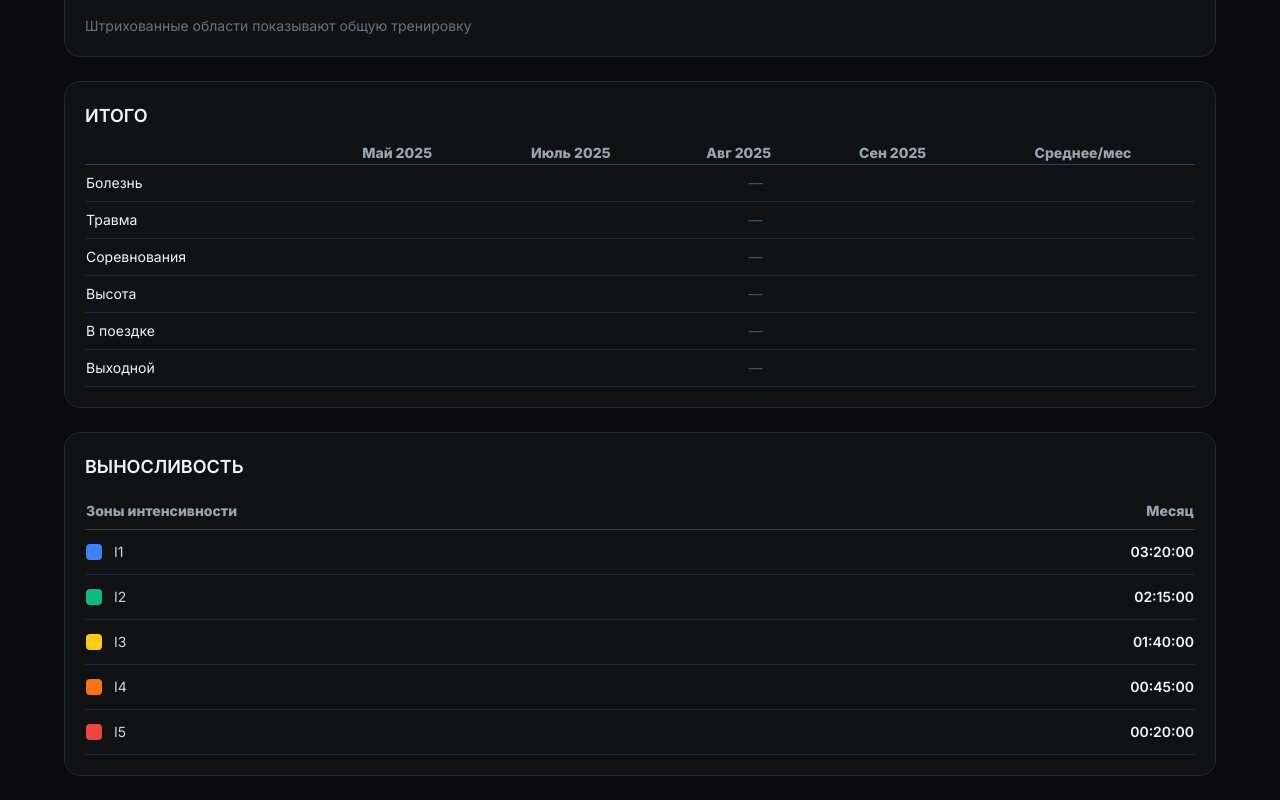
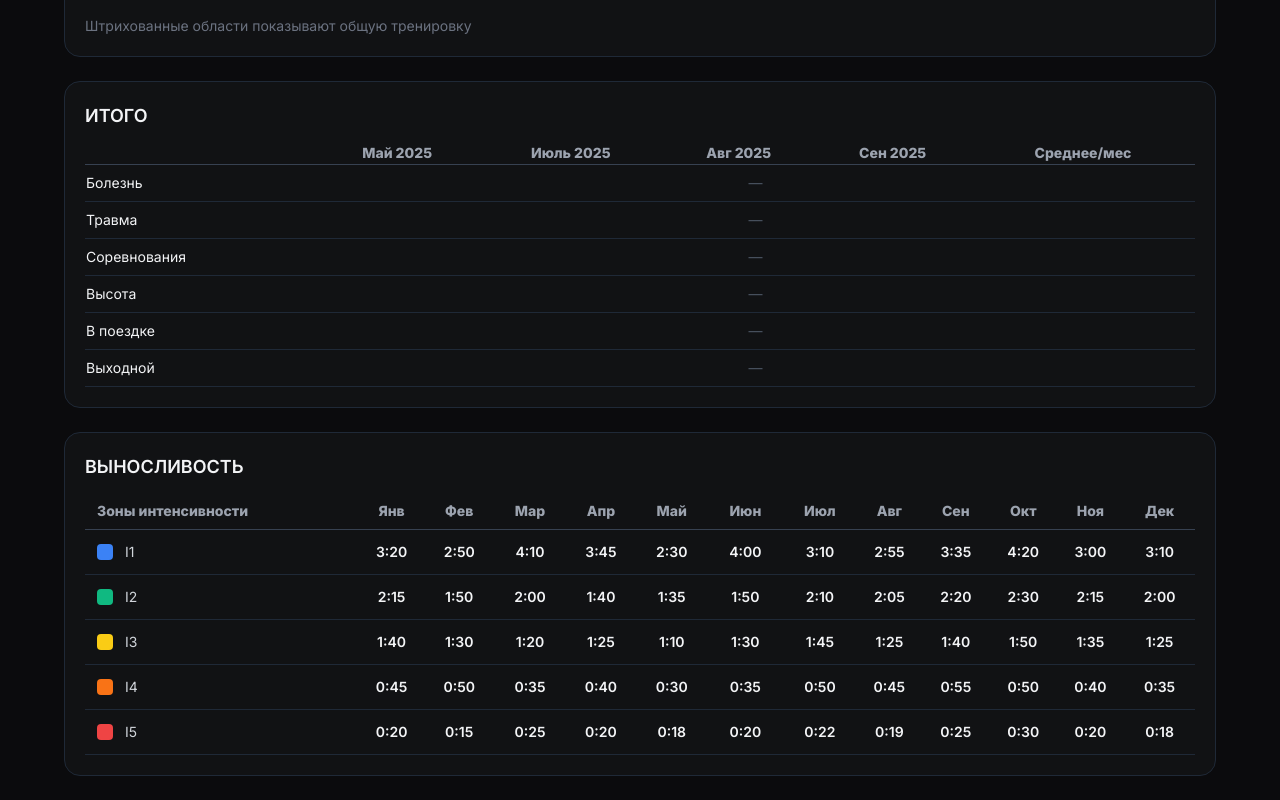
Before and after one commit to mbaliabin/dagbook-test, a React (Vite) app in the folder fasx-frontend/: page /statistics in a window 1280 px wide. Shown: the part 492-1292 px from the top of the page. Built offline with nearby package versions, Linux system fonts and the light colour scheme.

Commit message:
Доработка StatisticsPage.tsx 2

```diff
--- a/fasx-frontend/src/pages/StatisticsPage.tsx
+++ b/fasx-frontend/src/pages/StatisticsPage.tsx
@@ -134,39 +134,48 @@ export default function StatisticsPage() {
           </div>
         </div>
 
-        {/* ВЫНОСЛИВОСТЬ */}
+        {/* ВЫНОСЛИВОСТЬ (12 месяцев) */}
         <div className="bg-[#111214] p-5 rounded-2xl border border-gray-800">
           <h2 className="text-lg font-semibold mb-3">ВЫНОСЛИВОСТЬ</h2>
           <div className="overflow-x-auto">
-            <table className="w-full text-sm">
+            <table className="w-full text-sm text-gray-300 border-collapse">
               <thead className="text-gray-400 border-b border-gray-700">
                 <tr>
-                  <th className="text-left py-2">Зоны интенсивности</th>
-                  <th className="text-right py-2">Месяц</th>
+                  <th className="text-left py-2 px-3">Зоны интенсивности</th>
+                  {[
+                    "Янв", "Фев", "Мар", "Апр", "Май", "Июн",
+                    "Июл", "Авг", "Сен", "Окт", "Ноя", "Дек"
+                  ].map((month) => (
+                    <th key={month} className="py-2 px-2 text-center">
+                      {month}
+                    </th>
+                  ))}
                 </tr>
               </thead>
               <tbody>
                 {[
-                  { zone: "I1", time: "03:20:00", color: "#3b82f6" },
-                  { zone: "I2", time: "02:15:00", color: "#10b981" },
-                  { zone: "I3", time: "01:40:00", color: "#facc15" },
-                  { zone: "I4", time: "00:45:00", color: "#f97316" },
-                  { zone: "I5", time: "00:20:00", color: "#ef4444" },
-                ].map(({ zone, time, color }) => (
-                  <tr
-                    key={zone}
-                    className="border-b border-gray-800 hover:bg-[#1b1c1f] transition"
-                  >
-                    <td className="py-3 flex items-center gap-3">
+                  { zone: "I1", color: "#3b82f6", data: ["3:20", "2:50", "4:10", "3:45", "2:30", "4:00", "3:10", "2:55", "3:35", "4:20", "3:00", "3:10"] },
+                  { zone: "I2", color: "#10b981", data: ["2:15", "1:50", "2:00", "1:40", "1:35", "1:50", "2:10", "2:05", "2:20", "2:30", "2:15", "2:00"] },
+                  { zone: "I3", color: "#facc15", data: ["1:40", "1:30", "1:20", "1:25", "1:10", "1:30", "1:45", "1:25", "1:40", "1:50", "1:35", "1:25"] },
+                  { zone: "I4", color: "#f97316", data: ["0:45", "0:50", "0:35", "0:40", "0:30", "0:35", "0:50", "0:45", "0:55", "0:50", "0:40", "0:35"] },
+                  { zone: "I5", color: "#ef4444", data: ["0:20", "0:15", "0:25", "0:20", "0:18", "0:20", "0:22", "0:19", "0:25", "0:30", "0:20", "0:18"] },
+                ].map(({ zone, color, data }) => (
+                  <tr key={zone} className="border-b border-gray-800 hover:bg-[#1b1c1f] transition">
+                    <td className="py-3 px-3 flex items-center gap-3">
                       <div
                         className="w-4 h-4 rounded"
                         style={{ backgroundColor: color }}
                       ></div>
-                      <span className="font-medium text-gray-300">{zone}</span>
+                      <span className="font-medium">{zone}</span>
                     </td>
-                    <td className="py-3 text-right font-semibold text-gray-100">
-                      {time}
-                    </td>
+                    {data.map((time, i) => (
+                      <td
+                        key={i}
+                        className="py-3 text-center text-gray-100 font-semibold"
+                      >
+                        {time}
+                      </td>
+                    ))}
                   </tr>
                 ))}
               </tbody>
```
